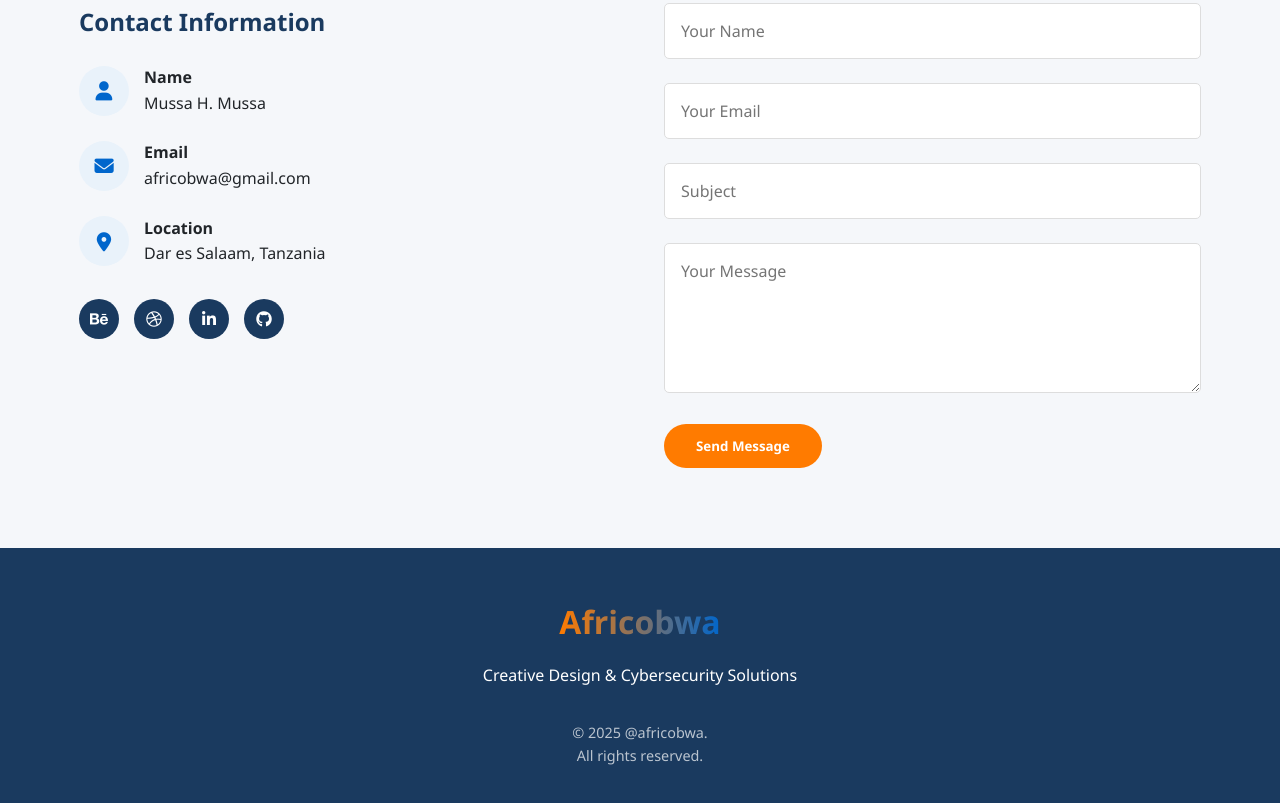
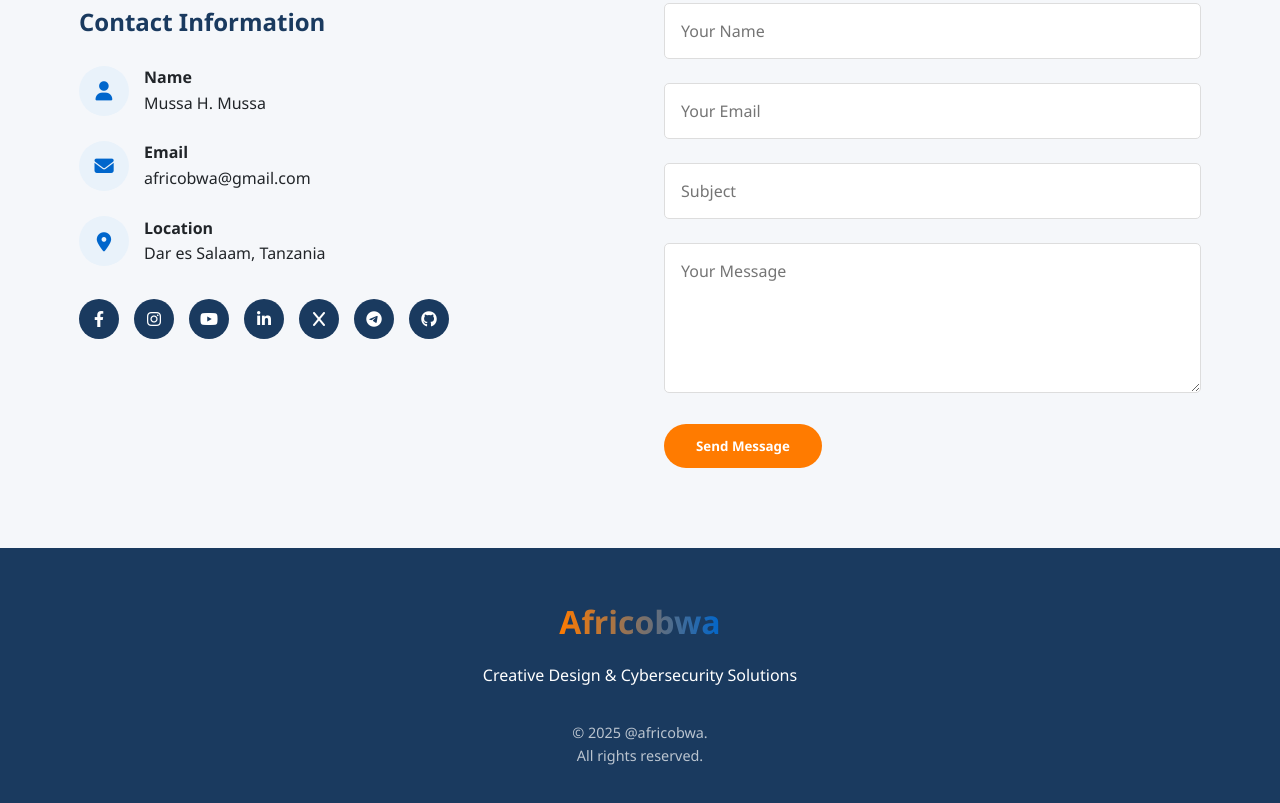
Before and after one commit to africobwa/PORTFOLIO, a plain HTML site: page index.html in a window 1280 px wide. Shown: the part 4465-5268 px from the top of the page. Drawn offline with Linux system fonts and the light colour scheme.

Commit message:
Updating Icons

```diff
--- a/index.html
+++ b/index.html
@@ -867,10 +867,13 @@
                     </div>
 
                     <div class="social-links">
-                        <a href="#" class="social-link"><i class="fab fa-behance"></i></a>
-                        <a href="#" class="social-link"><i class="fab fa-dribbble"></i></a>
-                        <a href="#" class="social-link"><i class="fab fa-linkedin-in"></i></a>
-                        <a href="#" class="social-link"><i class="fab fa-github"></i></a>
+                        <a href="https://web.facebook.com/africobwa" target="_blank" class="social-link"><i class="fab fa-facebook-f"></i></a>
+                        <a href="https://www.instagram.com/africobwa" target="_blank" class="social-link"><i class="fab fa-instagram"></i></a>
+                        <a href="https://www.youtube.com/@cobwaafri" target="_blank" class="social-link"><i class="fab fa-youtube"></i></a>
+                        <a href="https://www.linkedin.com/in/afri-cobwa" target="_blank" class="social-link"><i class="fab fa-linkedin-in"></i></a>
+                        <a href="https://x.com/africobwa" target="_blank" class="social-link"><i class="fab fa-x"></i></a>
+                        <a href="https://t.me/africobwa" target="_blank" class="social-link"><i class="fab fa-telegram"></i></a>
+                        <a href="https://github.com/africobwa" target="_blank" class="social-link"><i class="fab fa-github"></i></a>
                     </div>
                 </div>
 
```
